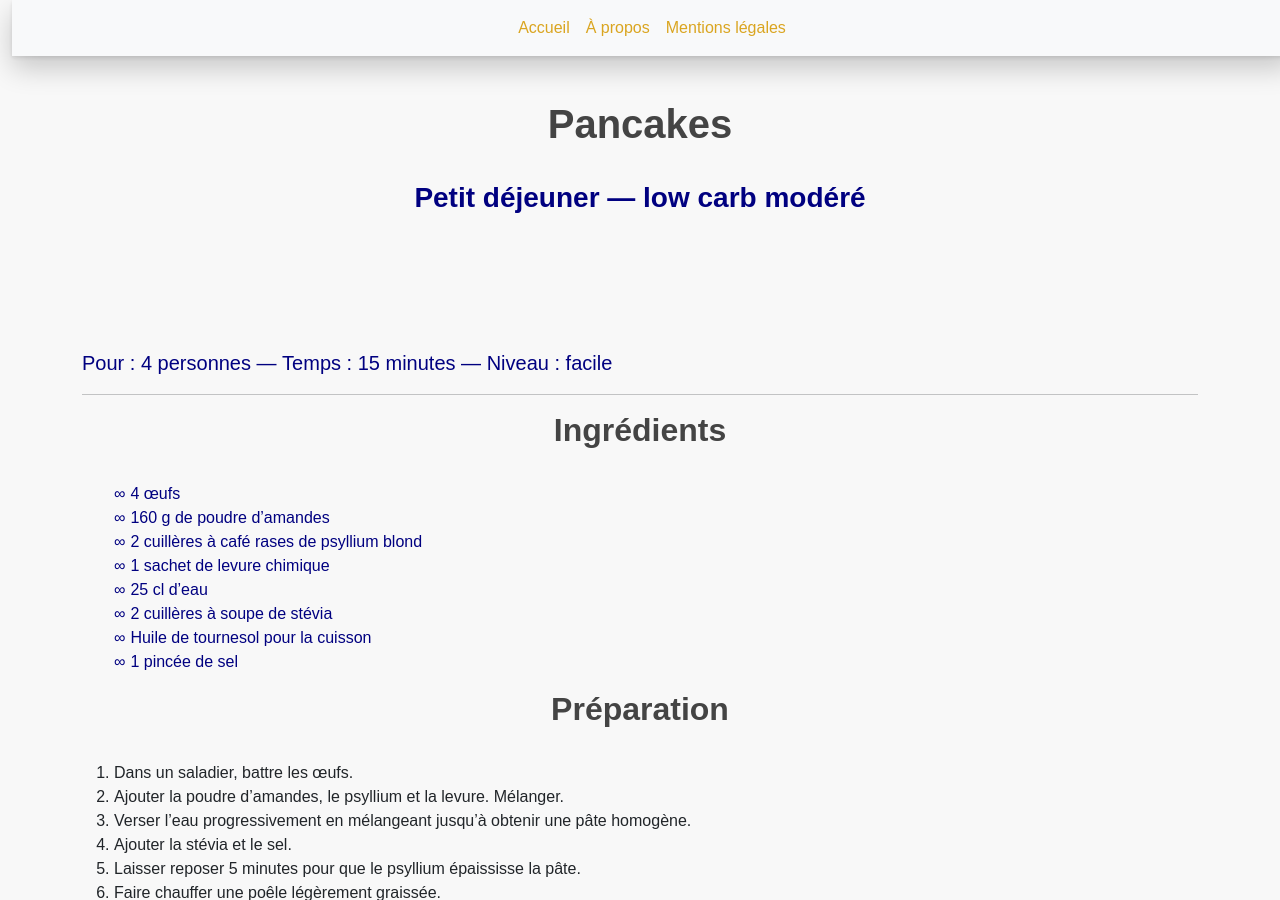
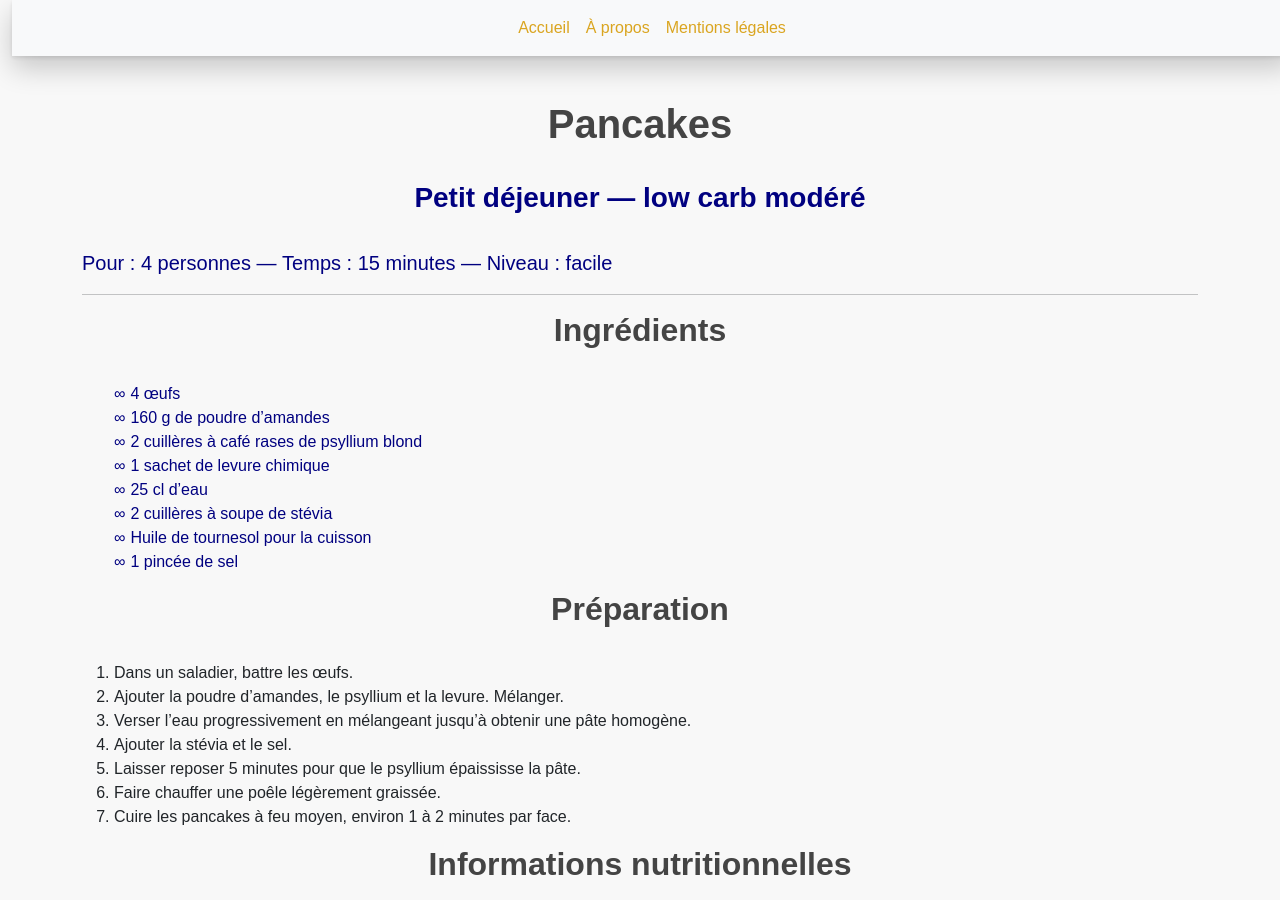
Before and after one commit to laurie-boissay/laurie-boissay.github.io, a Jekyll site: the page built from recettes/pancakes-low-carb.html, in a window 1280 px wide and 900 px high. Built offline with Jekyll 4.4.1, drawn with Linux system fonts in a browser that asks for light colours.

Commit message:
Update pancakes-low-carb.html
layout

```diff
--- a/recettes/pancakes-low-carb.html
+++ b/recettes/pancakes-low-carb.html
@@ -1,15 +1,11 @@
 ---
-title: Pancakes — Recettes low carb
+layout: recipe
+title: "Pancakes — Recettes low carb"
 description: "Pancakes low carb à l’eau, simples et rapides"
 recipe_title: "Pancakes"
 recipe_subtitle: "Petit déjeuner — low carb modéré"
----
 
-<!DOCTYPE html>
-<html lang="fr">
-<head>
-  {% include head.html %}
-  <!-- Données structurées (SEO) -->
+extra_head: |
   <script type="application/ld+json">
   {
     "@context": "https://schema.org",
@@ -42,16 +38,7 @@ recipe_subtitle: "Petit déjeuner — low carb modéré"
     ]
   }
   </script>
-</head>
-
-<body class="container-fluid">
-
-  {% include recipe-header.html %}
-  {% include navbar.html %}
-
-  <main>
-    <section class="marge">
-      <div class="container">
+---
 
 <p class="lead">
   <strong>Pour :</strong> 4 personnes —
@@ -110,13 +97,3 @@ recipe_subtitle: "Petit déjeuner — low carb modéré"
   <li>✔ Low carb modéré : OK.</li>
   <li>⚠ Les “glucides nets” sont une estimation (glucides totaux – fibres) : selon les marques d’amandes/psyllium, ça peut varier.</li>
 </ul>
-
-        {% include footer.html %}
-
-      </div>
-    </section>
-  </main>
-
-  {% include scripts.html %}
-</body>
-</html>
```
Lines whose indentation alone changed are shown as unchanged.
